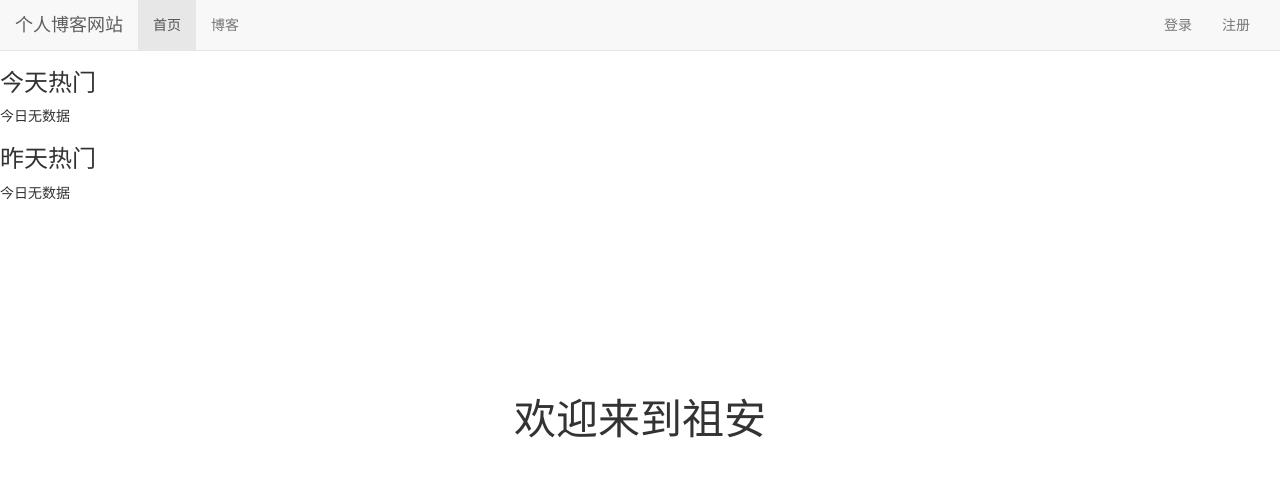
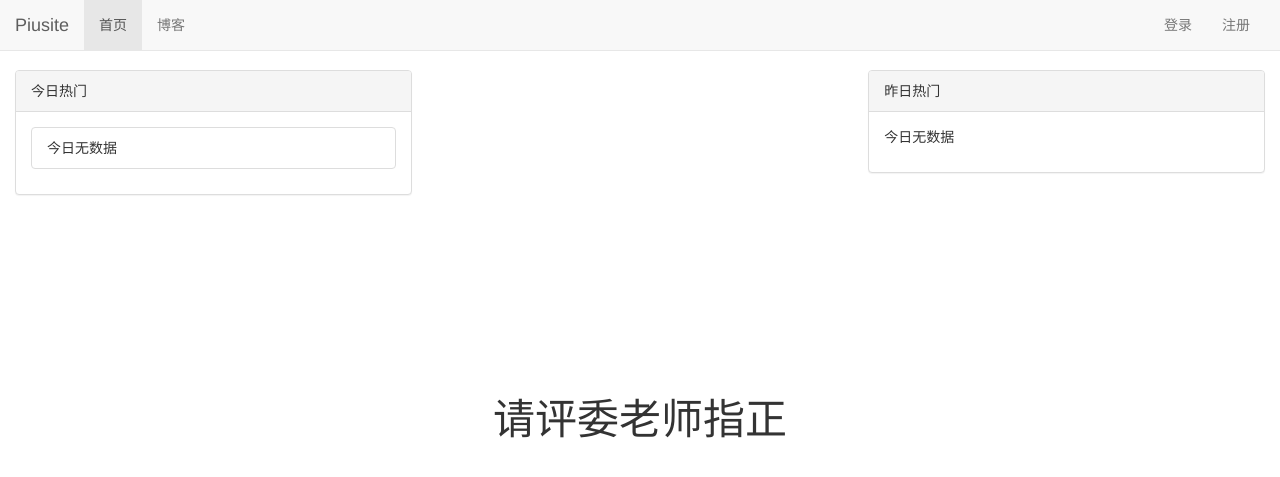
Before and after one commit to Piu-Lin/mysite, a Django app: template templates/home.html in a window 1280 px wide. Shown: the top 477 px of the page. Run offline with Django 3.2, Linux system fonts and the light colour scheme; the template is opened without the code that fills it, so the values that code supplies are empty; some libraries are stand-ins or nearby versions.

Commit message:
主页热门更新

```diff
--- a/templates/base.html
+++ b/templates/base.html
@@ -36,7 +36,7 @@
     <div class="navbar navbar-default navbar-fixed-top"  role="navigation">
         <div class="container-fluid">
             <div class="navbar-header">
-                <a class="navbar-brand" href="{% url 'home' %}">个人博客网站</a>
+                <a class="navbar-brand" href="{% url 'home' %}">Piusite</a>
                 <button class="navbar-toggle collapsed" data-toggle="collapse" data-target="#navbarCollapse">
                     <span class="icon-bar"></span>
                     <span class="icon-bar"></span>
--- a/templates/home.html
+++ b/templates/home.html
@@ -1,6 +1,6 @@
 {% extends 'base.html' %}
 {% block title %}
-    我的网站
+    Piusite
 {% endblock title %}
 
 {% block headerExtends %}
@@ -11,24 +11,43 @@
 {% block navHomeActive %}active{% endblock navHomeActive %}
 
 {% block content %}
-    <h3 class="homeContent">欢迎来到祖安</h3>
+    <h3 class="homeContent">请评委老师指正</h3>
+    <div class="col-sm-4">
+        <div class="panel panel-default">
+            <div class="panel-heading">今日热门</div>
+                <div class="panel-body">
+                <ul>
+                    {%for thot in todayHot%}
+                     <li>
+                        <a href="{% url 'blogDetail' thot.content_object.pk %}">
+                        {{ thot.content_object.title }}</a>({{thot.readNum}})
+                    </li>
+                    {%empty%}
+                    <li class="list-group-item" >今日无数据</li>
+                    {% endfor %}
+                </ul>
+            </div>
+        </div>
+    </div>
 
-    <h3>今天热门</h3>
+    <div class="hidden-xs col-sm-4 pull-right">
+        <div class="panel panel-default">
+            <div class="panel-heading">昨日热门</div>
+                <div class="panel-body">
+                <ul>
+                    {%for yhot in yesterHot%}
+                        <li><a href="{% url 'blogDetail' yhot.content_object.pk %}">
+                        {{ yhot.content_object.title }}</a> ({{yhot.readNum}}) </li>
+                    {%empty%}
+                        <li>今日无数据</li>
+                    {% endfor %}
+                </ul>
+            </div>
+        </div>
+    </div>
+    <h3></h3>
     <ul>
-        {%for thot in todayHot%}
-            <li><a href="{% url 'blogDetail' thot.content_object.pk %}">
-            {{ thot.content_object.title }}</a> ({{thot.readNum}}) </li>
-        {%empty%}
-            <li>今日无数据</li>
-        {% endfor %}
-    </ul>
-    <h3>昨天热门</h3>
-    <ul>
-        {%for yhot in yesterHot%}
-            <li><a href="{% url 'blogDetail' yhot.content_object.pk %}">{{ yhot.content_object.title }}</a> ({{yhot.readNum}}) </li>
-        {%empty%}
-            <li>今日无数据</li>
-        {% endfor %}
+
     </ul>
 
 
```
Also changed, not shown: 1 other file.
